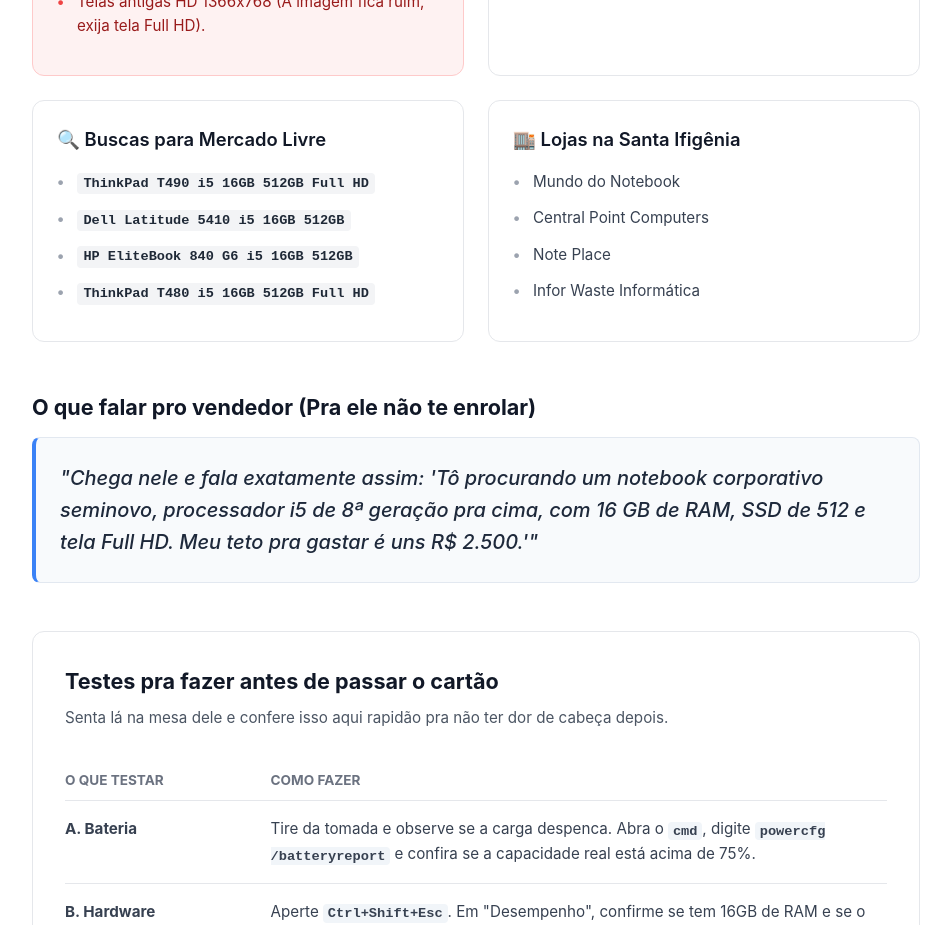
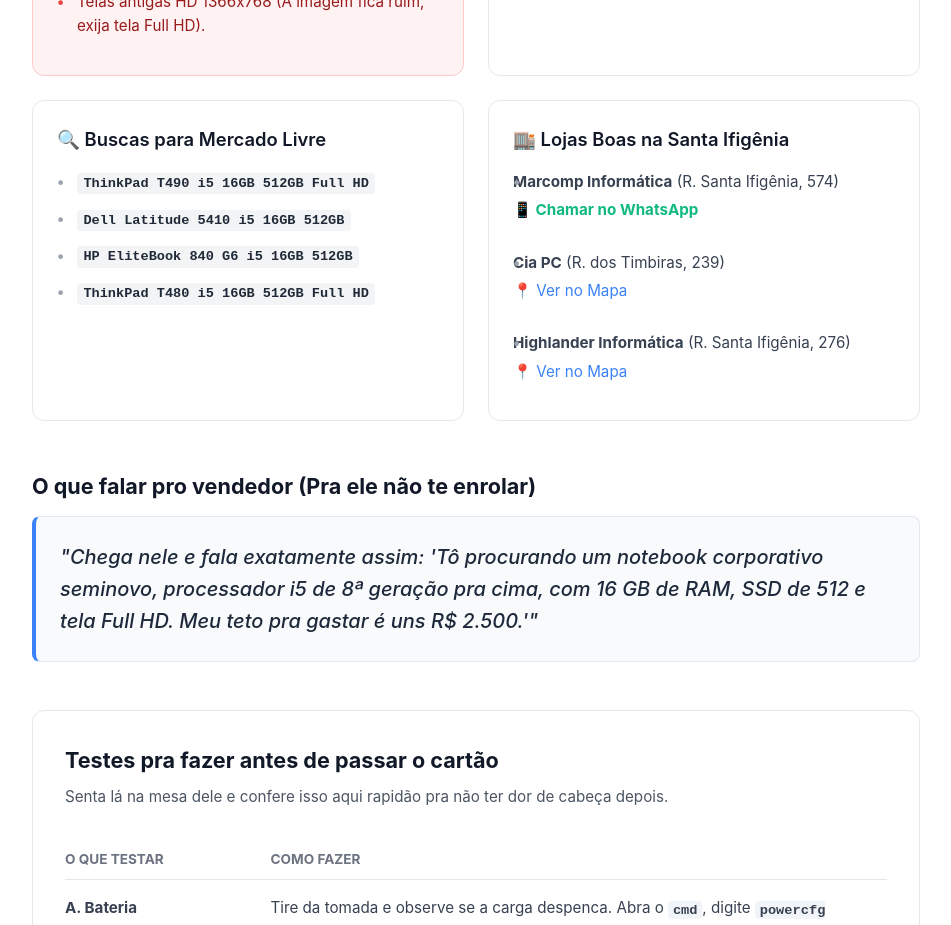
Before and after one commit to Redgrupos/tadeu, a React (Vite) app: page / in a window 1280 px wide. Shown: the part 1640-2565 px from the top of the page, without its empty margins (164-1115 px from the left). Built offline with nearby package versions, Linux system fonts and the light colour scheme; a web font is replaced by a local one.

Commit message:
feat: adiciona lojas reais do print e links diretos para Mercado Livre e YouTube

```diff
--- a/src/App.jsx
+++ b/src/App.jsx
@@ -223,12 +223,22 @@ function App() {
           </div>
 
           <div className="aux-card stores-card">
-            <h3 className="aux-card-title">🏬 Lojas na Santa Ifigênia</h3>
-            <ul className="aux-list">
-              <li>Mundo do Notebook</li>
-              <li>Central Point Computers</li>
-              <li>Note Place</li>
-              <li>Infor Waste Informática</li>
+            <h3 className="aux-card-title">🏬 Lojas Boas na Santa Ifigênia</h3>
+            <ul className="aux-list" style={{ display: 'flex', flexDirection: 'column', gap: '1rem' }}>
+              <li style={{ padding: 0 }}>
+                <strong>Marcomp Informática</strong> (R. Santa Ifigênia, 574)<br/>
+                <a href="https://wa.me/5511947341876?text=Oi%2C+t%C3%B4+procurando+um+notebook+corporativo+seminovo.+Voc%C3%AAs+t%C3%AAm+o+ThinkPad+T490+ou+Dell+Latitude%3F" target="_blank" rel="noreferrer" style={{color: '#10b981', textDecoration: 'none', fontWeight: 'bold', display: 'inline-block', marginTop: '4px'}}>
+                  📱 Chamar no WhatsApp
+                </a>
+              </li>
+              <li style={{ padding: 0 }}>
+                <strong>Cia PC</strong> (R. dos Timbiras, 239)<br/>
+                <a href="https://www.google.com/maps/search/Cia+PC+Santa+Ifigenia" target="_blank" rel="noreferrer" style={{color: '#3b82f6', textDecoration: 'none', display: 'inline-block', marginTop: '4px'}}>📍 Ver no Mapa</a>
+              </li>
+              <li style={{ padding: 0 }}>
+                <strong>Highlander Informática</strong> (R. Santa Ifigênia, 276)<br/>
+                <a href="https://www.google.com/maps/search/Highlander+Informatica+Santa+Ifigenia" target="_blank" rel="noreferrer" style={{color: '#3b82f6', textDecoration: 'none', display: 'inline-block', marginTop: '4px'}}>📍 Ver no Mapa</a>
+              </li>
             </ul>
           </div>
         </div>
@@ -364,9 +374,12 @@ function App() {
             </div>
 
             {/* Footer Fixo */}
-            <div className="modal-footer">
-              <a href={`https://www.google.com/search?q=${encodeURIComponent(selectedCard.searchQuery)}`} target="_blank" rel="noreferrer" className="btn-action btn-primary" style={{display: 'inline-flex', padding: '0.85rem 1.5rem', width: '100%', justifyContent: 'center', fontSize: '1.05rem', borderRadius: '10px'}}>
-                <GoogleIcon /> Buscar este modelo no Google
+            <div className="modal-footer" style={{ display: 'flex', gap: '0.75rem' }}>
+              <a href={`https://lista.mercadolivre.com.br/${encodeURIComponent(selectedCard.searchQuery.replace(/ /g, '-'))}`} target="_blank" rel="noreferrer" className="btn-action" style={{flex: 1, backgroundColor: '#ffe600', color: '#333', display: 'flex', justifyContent: 'center', alignItems: 'center', padding: '0.85rem', borderRadius: '10px', fontSize: '1rem', fontWeight: 'bold', textDecoration: 'none'}}>
+                🛒 Mercado Livre
+              </a>
+              <a href={`https://www.youtube.com/results?search_query=Review+${encodeURIComponent(selectedCard.title)}+PT+BR`} target="_blank" rel="noreferrer" className="btn-action" style={{flex: 1, backgroundColor: '#ef4444', color: 'white', display: 'flex', justifyContent: 'center', alignItems: 'center', padding: '0.85rem', borderRadius: '10px', fontSize: '1rem', fontWeight: 'bold', textDecoration: 'none'}}>
+                ▶️ Ver Review
               </a>
             </div>
 
```
